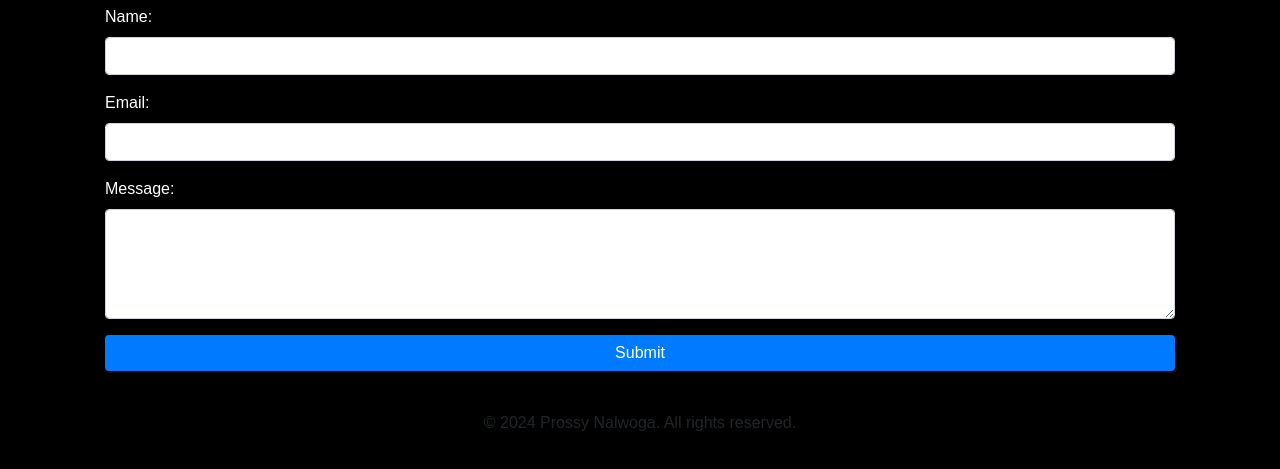
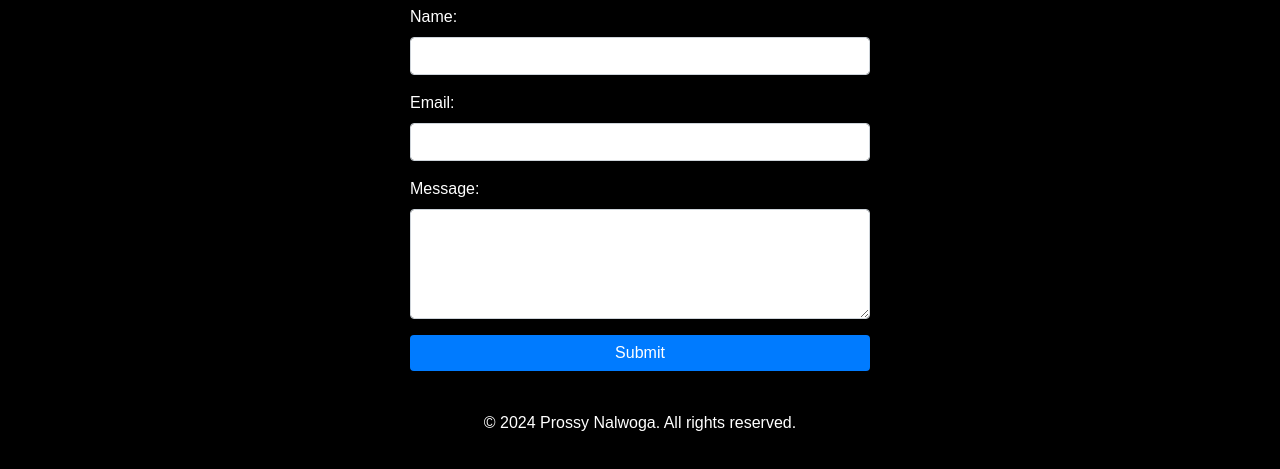
Before and after one commit to Prossy-12/website-testing-D1, a plain HTML site: page contact.html in a window 1280 px wide. Shown: the part 133-602 px from the top of the page. Drawn offline with nearby package versions, Linux system fonts and the light colour scheme.

Commit message:
changes made

```diff
--- a/contact.html
+++ b/contact.html
@@ -20,13 +20,14 @@
             border-radius: 10px;
             box-shadow: 0 3px 8px rgba(0, 0, 0, 0.1);
             color:white;
+            width: 500px;
         }
         footer {
             margin-top: 10px;
             text-align: center;
             padding: 10px;
             background-color: black;
-             text color: white;
+              color: white;
         }
         .btn-custom {
             background-color: #007bff;
@@ -35,6 +36,11 @@
         }
         .btn-custom:hover {
             background-color: #0056b3;
+        }
+        .form-container {
+            display: flex;
+            justify-content: center;
+            align-items: center;
         }
     </style>
 </head>
@@ -66,7 +72,7 @@
         </nav>
     </header>
 
-    <main class="container mt-3">
+    <main class="container mt-3 form-container">
         <section id="contact" class="contact-section">
             <h2 class="text-center">Contact</h2>
             <form>
--- a/prossy.css
+++ b/prossy.css
@@ -2,9 +2,9 @@
 body {
     font-family: Arial, sans-serif;
     line-height: 1.6;
-    background-color:black
+    background-color:black;
     padding: 20px;
-    font size:20PX
+    font-size:20px;
 
 }
 
```
Also changed, not shown: index.html (+2 -2 lines).
